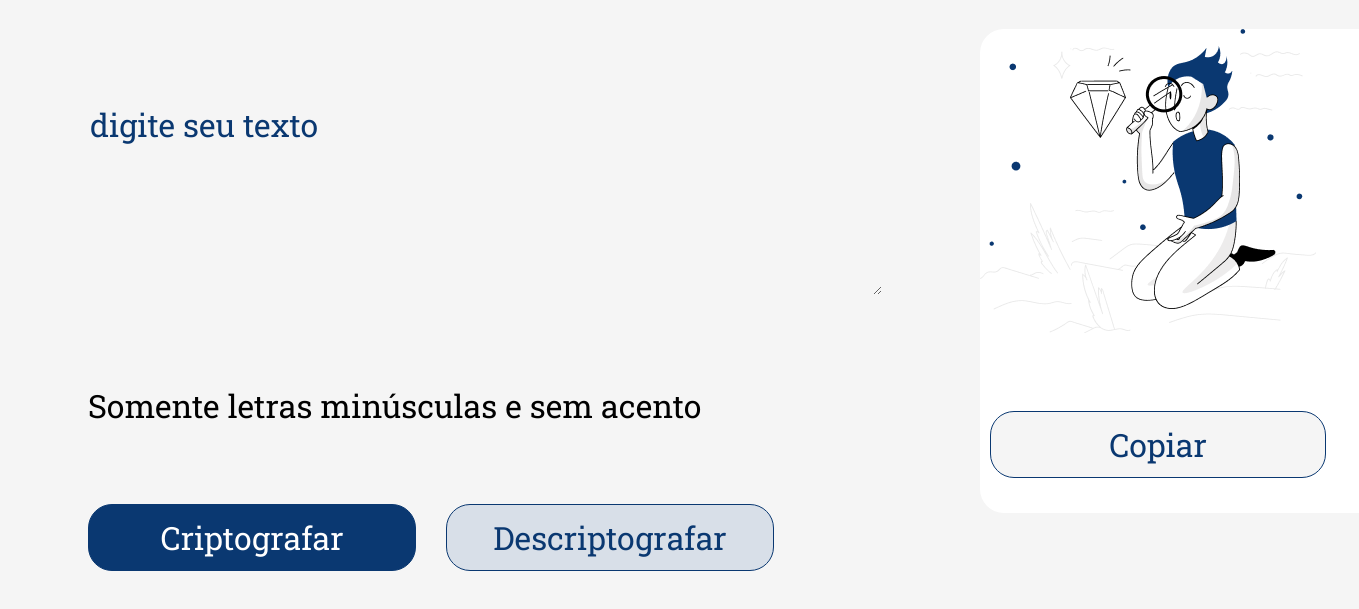
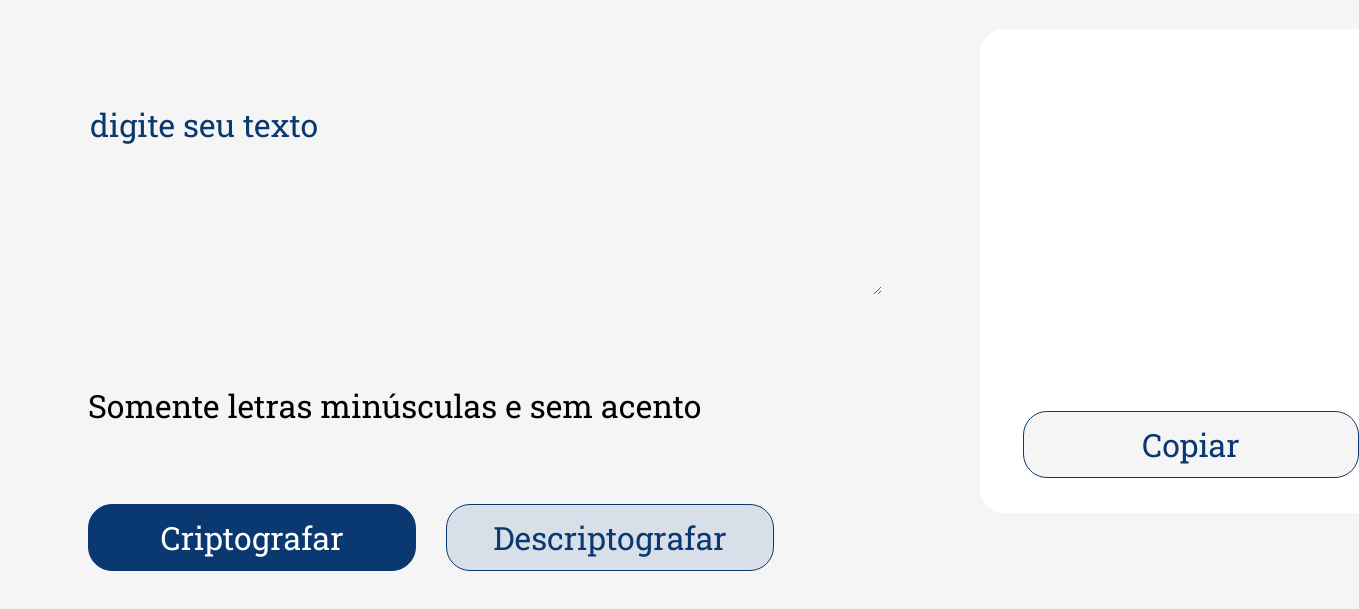
Before and after one commit to GianlucaBonatto/Decodificador_D_texto, a plain HTML site: page index.html in a window 1280 px wide. Shown: the part 69-678 px from the top of the page, 1359 px wide, since content can reach past the window. Drawn offline with Linux system fonts and the light colour scheme.

Commit message:
c4 - Tirando a cuié

```diff
--- a/index.html
+++ b/index.html
@@ -12,7 +12,7 @@
 </head>
 <body>
     <header>
-        <img  class="logo" class="gojo_satoru" src="./assets/Frame 6.png">
+        <img  class="logo" src="./assets/Frame 6.png">
     </header>
     <main class="main">
         <section>
@@ -28,7 +28,7 @@
         <section>
             <div class="div_aparece">
                 <textarea class="mensagem" cols="20" rows="10"></textarea>
-                <button class="btn_copiar">Copiar</button>
+                <button class="btn_copiar" onclick="btn_copiar">Copiar</button>
             </div>
         </section>
     </main>
--- a/styles/style.css
+++ b/styles/style.css
@@ -32,7 +32,7 @@ main {
 
 .mensagem {
     background: white;
-    background-image: url(/assets/pessoa\ com\ lupa.png);
+    /* background-image: url(/assets/pessoa\ com\ lupa.png); */
     background-repeat: no-repeat;
     border: none;
     border-radius: 24px;
@@ -78,7 +78,7 @@ main {
     color: #0a3871;
     cursor: pointer;
     height: 67px;
-    margin-left: 108px;
+    margin-left: 4.40rem;
     margin-top: 402px;
     position: absolute;
     width: 336px;
```
Also changed, not shown: app.js (+7 -0 lines).
